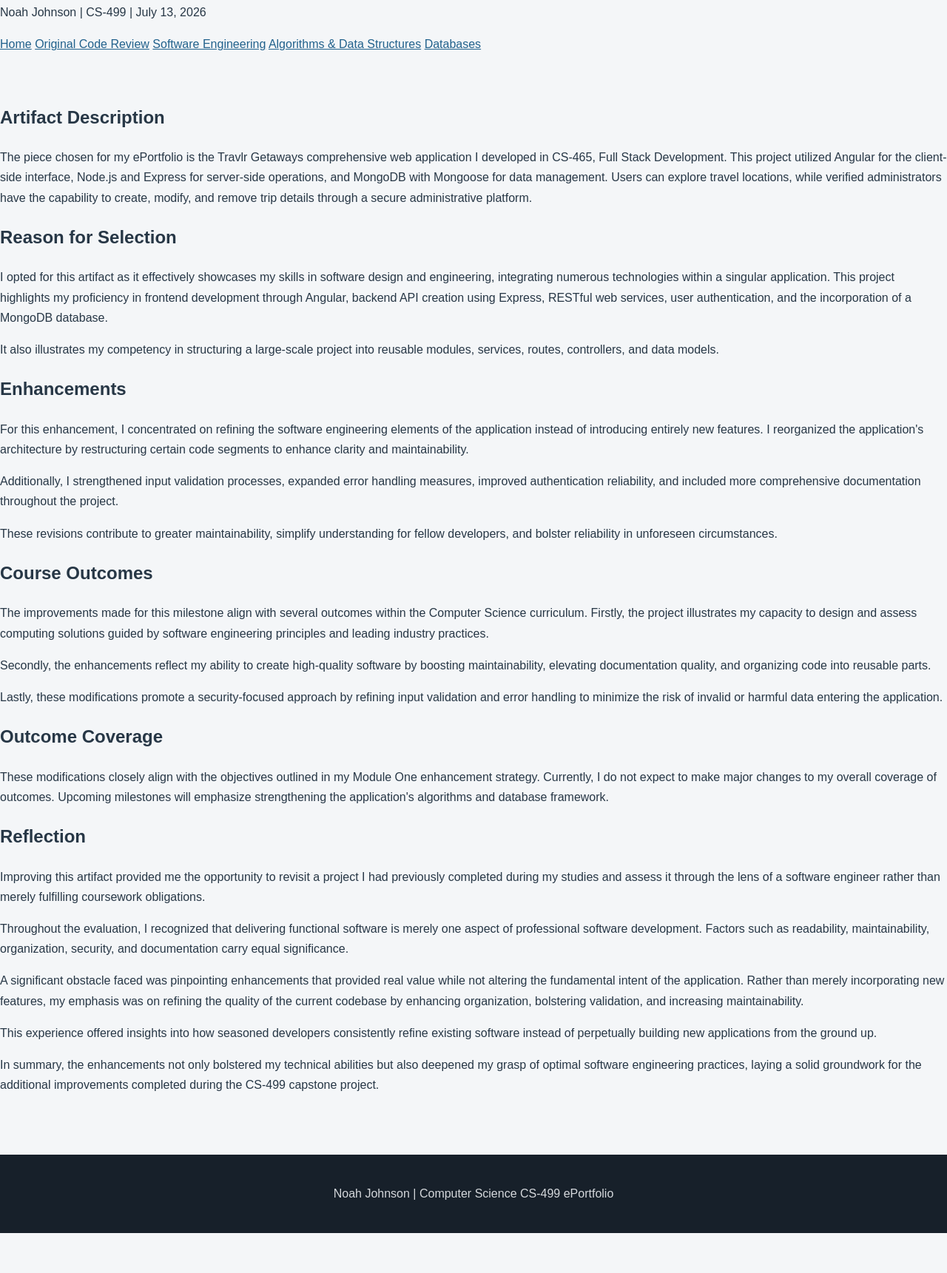
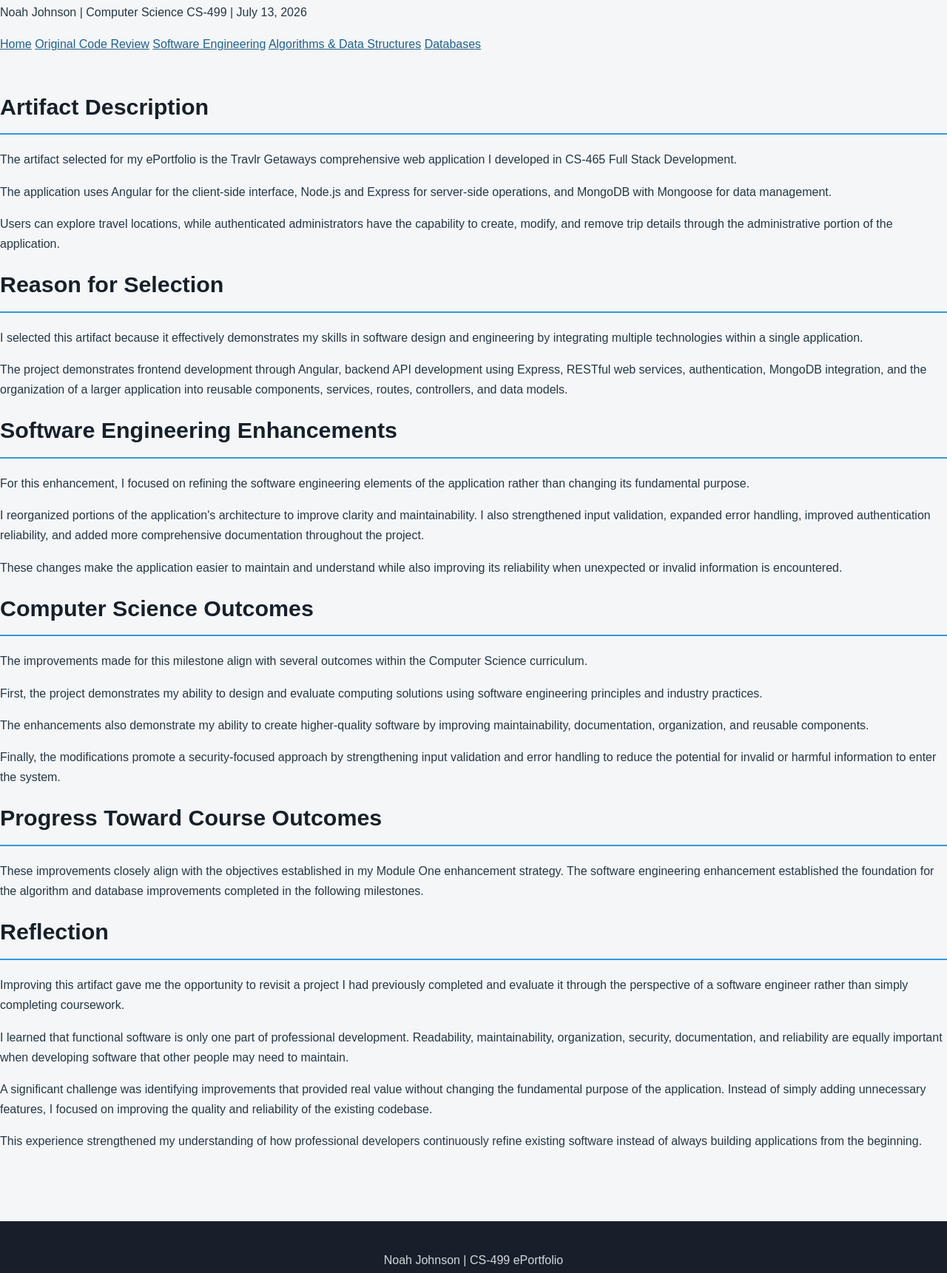
Before and after one commit to NoahJohnson2121/CS-499-ePortfolio, a plain HTML site: page milestone-two-review.html in a window 1280 px wide. Shown: the part 94-1815 px from the top of the page at 74% size. Before the commit the page ends 1761 px from the top, so only its background shows below. Drawn offline with Linux system fonts and the light colour scheme.

Commit message:
Update milestone-two-review.html

```diff
--- a/milestone-two-review.html
+++ b/milestone-two-review.html
@@ -3,152 +3,159 @@
 <head>
     <meta charset="UTF-8">
     <meta name="viewport" content="width=device-width, initial-scale=1.0">
-    <title>Software Design and Engineering | Noah Johnson</title>
-    <link rel="stylesheet" href="../style.css">
+    <title>Software Engineering Enhancement | Noah Johnson</title>
+    <link rel="stylesheet" href="style.css">
 </head>
 
 <body>
 
 <header>
-    <h1>Enhancement One: Software Design and Engineering</h1>
-    <p>Noah Johnson | CS-499 | July 13, 2026</p>
+    <div class="header-inner">
+        <h1>Milestone Two: Software Design and Engineering</h1>
+        <p>Noah Johnson | Computer Science CS-499 | July 13, 2026</p>
+    </div>
 </header>
 
 <nav>
-    <a href="../index.html">Home</a>
-    <a href="original-code-review.html">Original Code Review</a>
-    <a href="milestone-two-review.html">Software Engineering</a>
-    <a href="milestone-three-review.html">Algorithms & Data Structures</a>
-    <a href="milestone-four-review.html">Databases</a>
+    <div class="nav-inner">
+        <a href="index.html">Home</a>
+        <a href="original-code-review.html">Original Code Review</a>
+        <a href="milestone-two-review.html">Software Engineering</a>
+        <a href="milestone-three-review.html">Algorithms &amp; Data Structures</a>
+        <a href="milestone-four-review.html">Databases</a>
+    </div>
 </nav>
 
 <main>
 
+<section class="card">
+
     <h2>Artifact Description</h2>
 
     <p>
-        The piece chosen for my ePortfolio is the Travlr Getaways
-        comprehensive web application I developed in CS-465, Full Stack
-        Development. This project utilized Angular for the client-side
-        interface, Node.js and Express for server-side operations, and MongoDB
-        with Mongoose for data management. Users can explore travel locations,
-        while verified administrators have the capability to create, modify,
-        and remove trip details through a secure administrative platform.
+        The artifact selected for my ePortfolio is the Travlr Getaways
+        comprehensive web application I developed in CS-465 Full Stack
+        Development.
+    </p>
+
+    <p>
+        The application uses Angular for the client-side interface,
+        Node.js and Express for server-side operations, and MongoDB with
+        Mongoose for data management.
+    </p>
+
+    <p>
+        Users can explore travel locations, while authenticated
+        administrators have the capability to create, modify, and remove
+        trip details through the administrative portion of the application.
     </p>
 
     <h2>Reason for Selection</h2>
 
     <p>
-        I opted for this artifact as it effectively showcases my skills in
-        software design and engineering, integrating numerous technologies
-        within a singular application. This project highlights my proficiency
-        in frontend development through Angular, backend API creation using
-        Express, RESTful web services, user authentication, and the
-        incorporation of a MongoDB database.
+        I selected this artifact because it effectively demonstrates my
+        skills in software design and engineering by integrating multiple
+        technologies within a single application.
     </p>
 
     <p>
-        It also illustrates my competency in structuring a large-scale
-        project into reusable modules, services, routes, controllers, and
-        data models.
+        The project demonstrates frontend development through Angular,
+        backend API development using Express, RESTful web services,
+        authentication, MongoDB integration, and the organization of a
+        larger application into reusable components, services, routes,
+        controllers, and data models.
     </p>
 
-    <h2>Enhancements</h2>
+    <h2>Software Engineering Enhancements</h2>
 
     <p>
-        For this enhancement, I concentrated on refining the software
-        engineering elements of the application instead of introducing
-        entirely new features. I reorganized the application's architecture
-        by restructuring certain code segments to enhance clarity and
-        maintainability.
+        For this enhancement, I focused on refining the software engineering
+        elements of the application rather than changing its fundamental
+        purpose.
     </p>
 
     <p>
-        Additionally, I strengthened input validation processes, expanded
-        error handling measures, improved authentication reliability, and
-        included more comprehensive documentation throughout the project.
+        I reorganized portions of the application's architecture to improve
+        clarity and maintainability. I also strengthened input validation,
+        expanded error handling, improved authentication reliability, and
+        added more comprehensive documentation throughout the project.
     </p>
 
     <p>
-        These revisions contribute to greater maintainability, simplify
-        understanding for fellow developers, and bolster reliability in
-        unforeseen circumstances.
+        These changes make the application easier to maintain and understand
+        while also improving its reliability when unexpected or invalid
+        information is encountered.
     </p>
 
-    <h2>Course Outcomes</h2>
+    <h2>Computer Science Outcomes</h2>
 
     <p>
-        The improvements made for this milestone align with several outcomes
-        within the Computer Science curriculum. Firstly, the project
-        illustrates my capacity to design and assess computing solutions
-        guided by software engineering principles and leading industry
-        practices.
+        The improvements made for this milestone align with several
+        outcomes within the Computer Science curriculum.
     </p>
 
     <p>
-        Secondly, the enhancements reflect my ability to create high-quality
-        software by boosting maintainability, elevating documentation quality,
-        and organizing code into reusable parts.
+        First, the project demonstrates my ability to design and evaluate
+        computing solutions using software engineering principles and
+        industry practices.
     </p>
 
     <p>
-        Lastly, these modifications promote a security-focused approach by
-        refining input validation and error handling to minimize the risk of
-        invalid or harmful data entering the application.
+        The enhancements also demonstrate my ability to create higher-quality
+        software by improving maintainability, documentation, organization,
+        and reusable components.
     </p>
 
-    <h2>Outcome Coverage</h2>
+    <p>
+        Finally, the modifications promote a security-focused approach by
+        strengthening input validation and error handling to reduce the
+        potential for invalid or harmful information to enter the system.
+    </p>
+
+    <h2>Progress Toward Course Outcomes</h2>
 
     <p>
-        These modifications closely align with the objectives outlined in my
-        Module One enhancement strategy. Currently, I do not expect to make
-        major changes to my overall coverage of outcomes. Upcoming milestones
-        will emphasize strengthening the application's algorithms and
-        database framework.
+        These improvements closely align with the objectives established in
+        my Module One enhancement strategy. The software engineering
+        enhancement established the foundation for the algorithm and
+        database improvements completed in the following milestones.
     </p>
 
     <h2>Reflection</h2>
 
     <p>
-        Improving this artifact provided me the opportunity to revisit a
-        project I had previously completed during my studies and assess it
-        through the lens of a software engineer rather than merely fulfilling
-        coursework obligations.
+        Improving this artifact gave me the opportunity to revisit a project
+        I had previously completed and evaluate it through the perspective
+        of a software engineer rather than simply completing coursework.
     </p>
 
     <p>
-        Throughout the evaluation, I recognized that delivering functional
-        software is merely one aspect of professional software development.
-        Factors such as readability, maintainability, organization, security,
-        and documentation carry equal significance.
+        I learned that functional software is only one part of professional
+        development. Readability, maintainability, organization, security,
+        documentation, and reliability are equally important when developing
+        software that other people may need to maintain.
     </p>
 
     <p>
-        A significant obstacle faced was pinpointing enhancements that
-        provided real value while not altering the fundamental intent of the
-        application. Rather than merely incorporating new features, my
-        emphasis was on refining the quality of the current codebase by
-        enhancing organization, bolstering validation, and increasing
-        maintainability.
+        A significant challenge was identifying improvements that provided
+        real value without changing the fundamental purpose of the
+        application. Instead of simply adding unnecessary features, I
+        focused on improving the quality and reliability of the existing
+        codebase.
     </p>
 
     <p>
-        This experience offered insights into how seasoned developers
-        consistently refine existing software instead of perpetually building
-        new applications from the ground up.
+        This experience strengthened my understanding of how professional
+        developers continuously refine existing software instead of always
+        building applications from the beginning.
     </p>
 
-    <p>
-        In summary, the enhancements not only bolstered my technical abilities
-        but also deepened my grasp of optimal software engineering practices,
-        laying a solid groundwork for the additional improvements completed
-        during the CS-499 capstone project.
-    </p>
+</section>
 
 </main>
 
 <footer>
-    <p>Noah Johnson | Computer Science CS-499 ePortfolio</p>
+    <p>Noah Johnson | CS-499 ePortfolio</p>
 </footer>
 
 </body>
```
